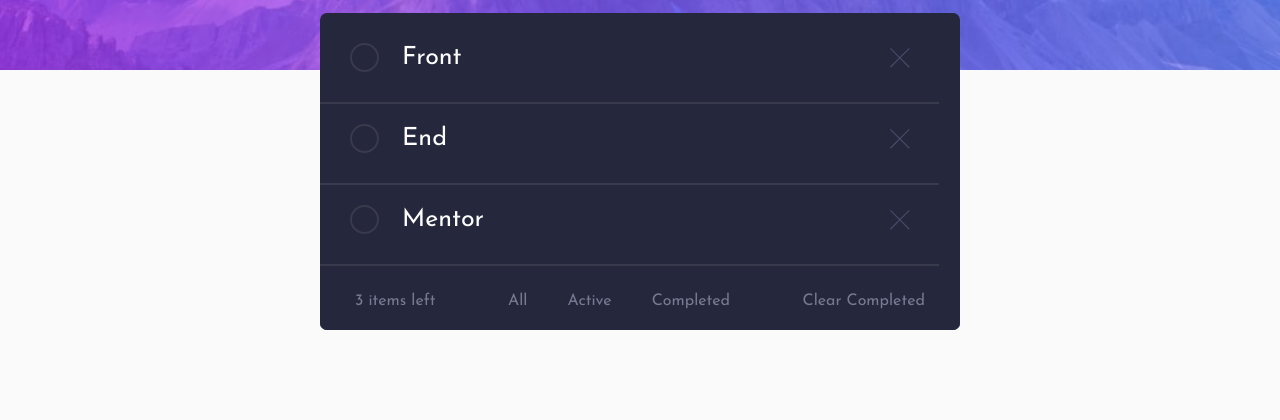
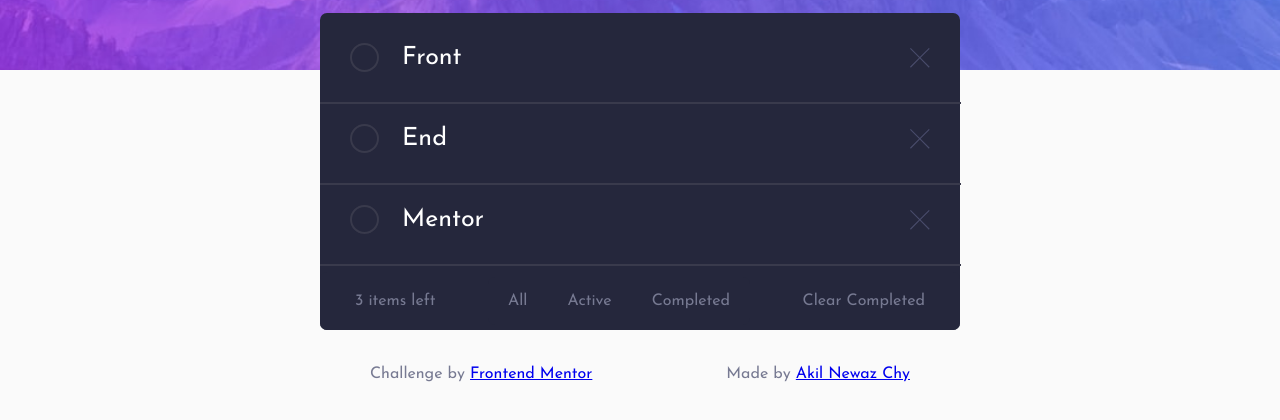
Before and after one commit to Akil08/Todo-app-FEM, a plain HTML site: page index.html in a window 1280 px wide. Shown: the part 276-696 px from the top of the page. Drawn offline with Linux system fonts and the light colour scheme.

```diff
--- a/index.html
+++ b/index.html
@@ -83,6 +83,10 @@
       <p>Completed</p>
     </div>
 
+    <footer>
+      <p> Challenge by <a href="https://www.frontendmentor.io/challenges" target="_blank">Frontend Mentor</a>  </p>
+      <p> Made by <a href="https://twitter.com/akil_newaz" target="_blank">Akil Newaz Chy</a> </p>
+    </footer>
 
   </main>
 
--- a/styles.css
+++ b/styles.css
@@ -105,7 +105,7 @@ input:focus::placeholder {
 li{
     padding-top:10px;
     list-style: none;
-    padding-right: 50px ;
+    padding-right: 30px ;
 }
 .content{
     margin: 20px 0;
@@ -211,6 +211,15 @@ img.cross{
 }
 .done-todo{
     font-weight: 400;
+}
+
+/* footer */
+footer{
+    padding: 20px 50px;
+    display: flex;
+    justify-content: space-between;
+    align-items: center;
+    text-align: center;
 }
 
 
```
